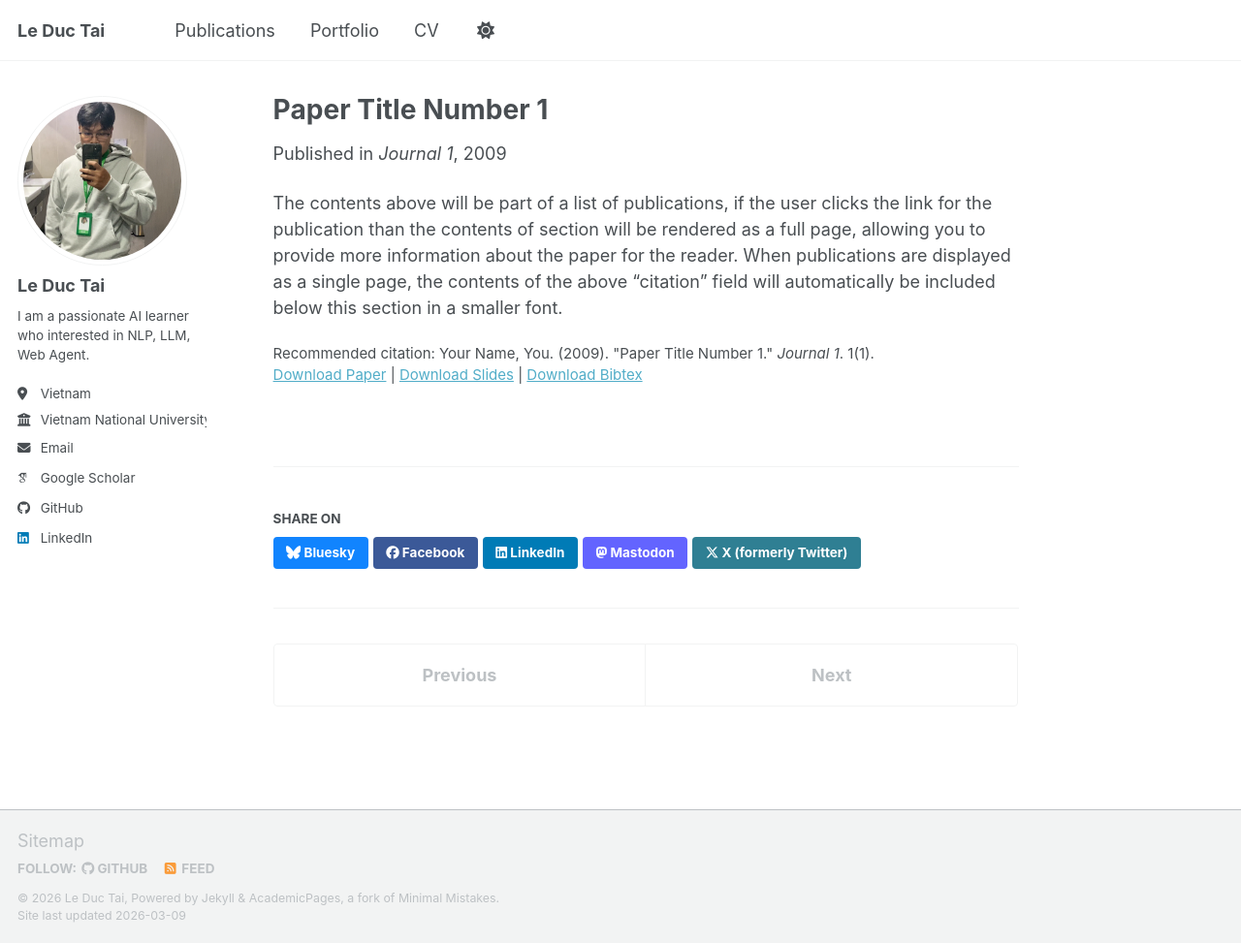
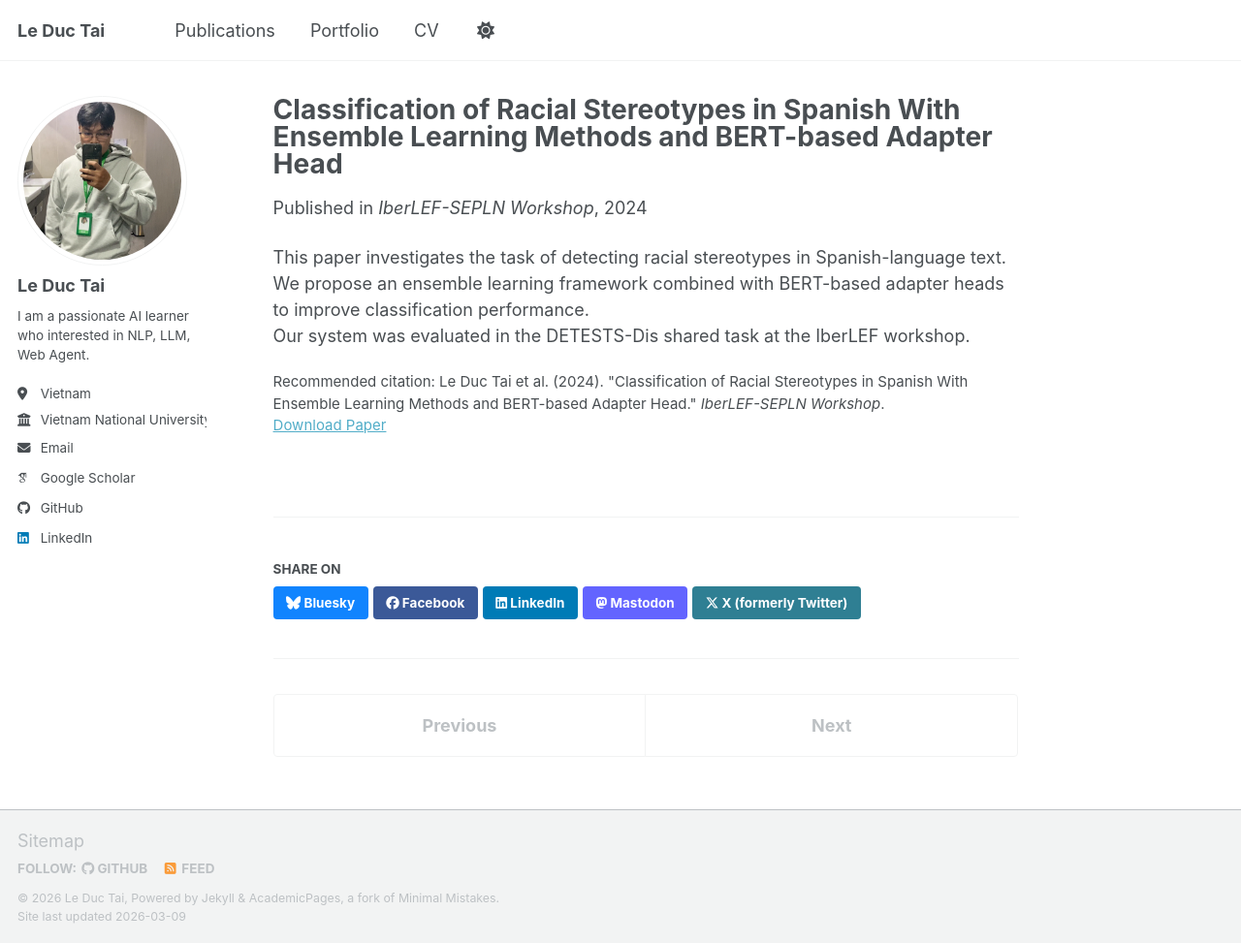
Before and after one commit to NBTailee/personal_website, a Jekyll site: the page built from _publications/2009-10-01-paper-title-number-1.md, in a window 1280 px wide and 973 px high. Shown: the whole window at 97% size. Built offline with Jekyll 4.4.1, drawn with Linux system fonts in a browser that asks for light colours; some web fonts are replaced; a script bundle is joined from its source files by our own code; library files that are not in the unit come from our copies.

Commit message:
Update 2009-10-01-paper-title-number-1.md

```diff
--- a/_publications/2009-10-01-paper-title-number-1.md
+++ b/_publications/2009-10-01-paper-title-number-1.md
@@ -1,14 +1,15 @@
 ---
-title: "Paper Title Number 1"
+title: "Classification of Racial Stereotypes in Spanish With Ensemble Learning Methods and BERT-based Adapter Head"
 collection: publications
 category: manuscripts
-permalink: /publication/2009-10-01-paper-title-number-1
-excerpt: 'This paper is about the number 1. The number 2 is left for future work.'
-date: 2009-10-01
-venue: 'Journal 1'
-slidesurl: 'https://academicpages.github.io/files/slides1.pdf'
-paperurl: 'https://academicpages.github.io/files/paper1.pdf'
-bibtexurl: 'https://academicpages.github.io/files/bibtex1.bib'
-citation: 'Your Name, You. (2009). &quot;Paper Title Number 1.&quot; <i>Journal 1</i>. 1(1).'
+permalink: /publication/2024-iberlef-stereotype-classification
+excerpt: "Detecting racial stereotypes in Spanish text using ensemble learning methods and BERT-based adapter heads."
+date: 2024-09-01
+venue: "IberLEF-SEPLN Workshop"
+paperurl: "https://ceur-ws.org/Vol-3756/DETESTS-Dis2024_paper3.pdf"
+citation: "Le Duc Tai et al. (2024). &quot;Classification of Racial Stereotypes in Spanish With Ensemble Learning Methods and BERT-based Adapter Head.&quot; <i>IberLEF-SEPLN Workshop</i>."
 ---
-The contents above will be part of a list of publications, if the user clicks the link for the publication than the contents of section will be rendered as a full page, allowing you to provide more information about the paper for the reader. When publications are displayed as a single page, the contents of the above "citation" field will automatically be included below this section in a smaller font.
+
+This paper investigates the task of detecting racial stereotypes in Spanish-language text.
+We propose an ensemble learning framework combined with BERT-based adapter heads to improve classification performance.
+Our system was evaluated in the DETESTS-Dis shared task at the IberLEF workshop.
```
